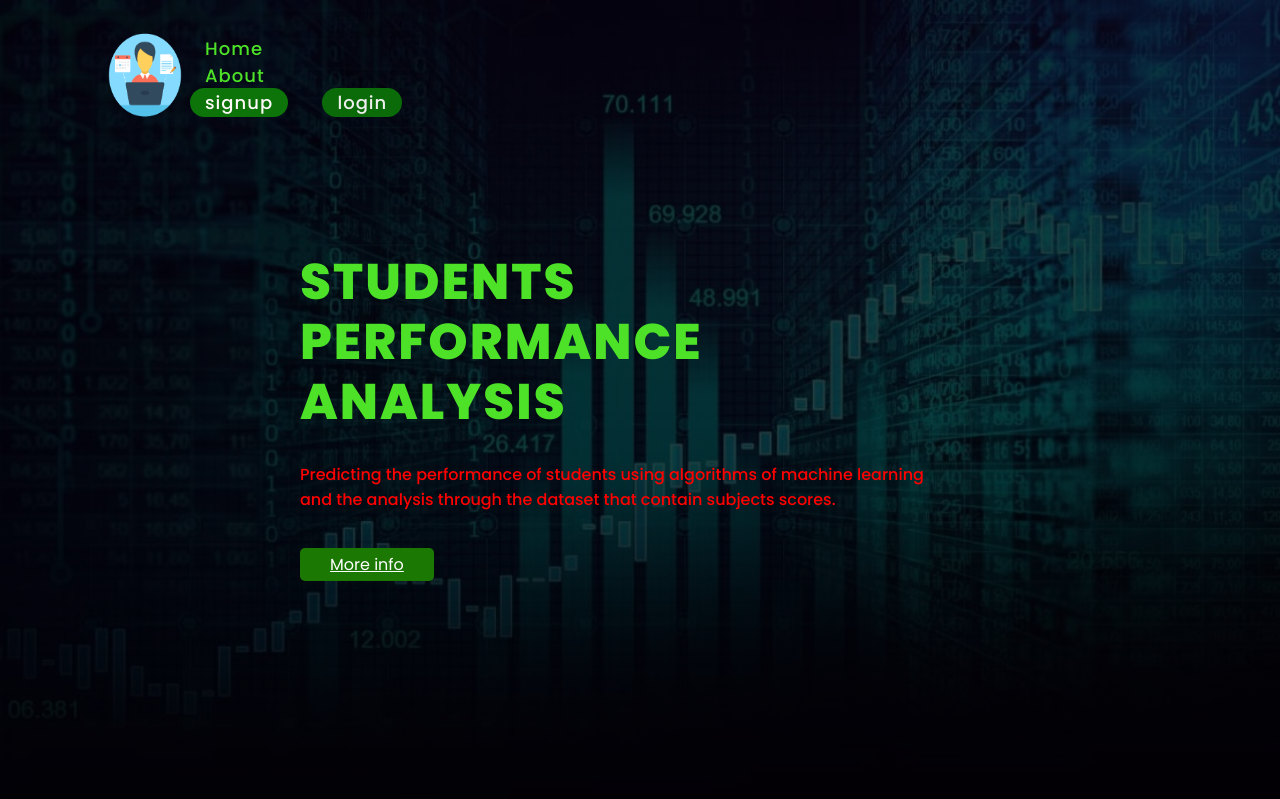
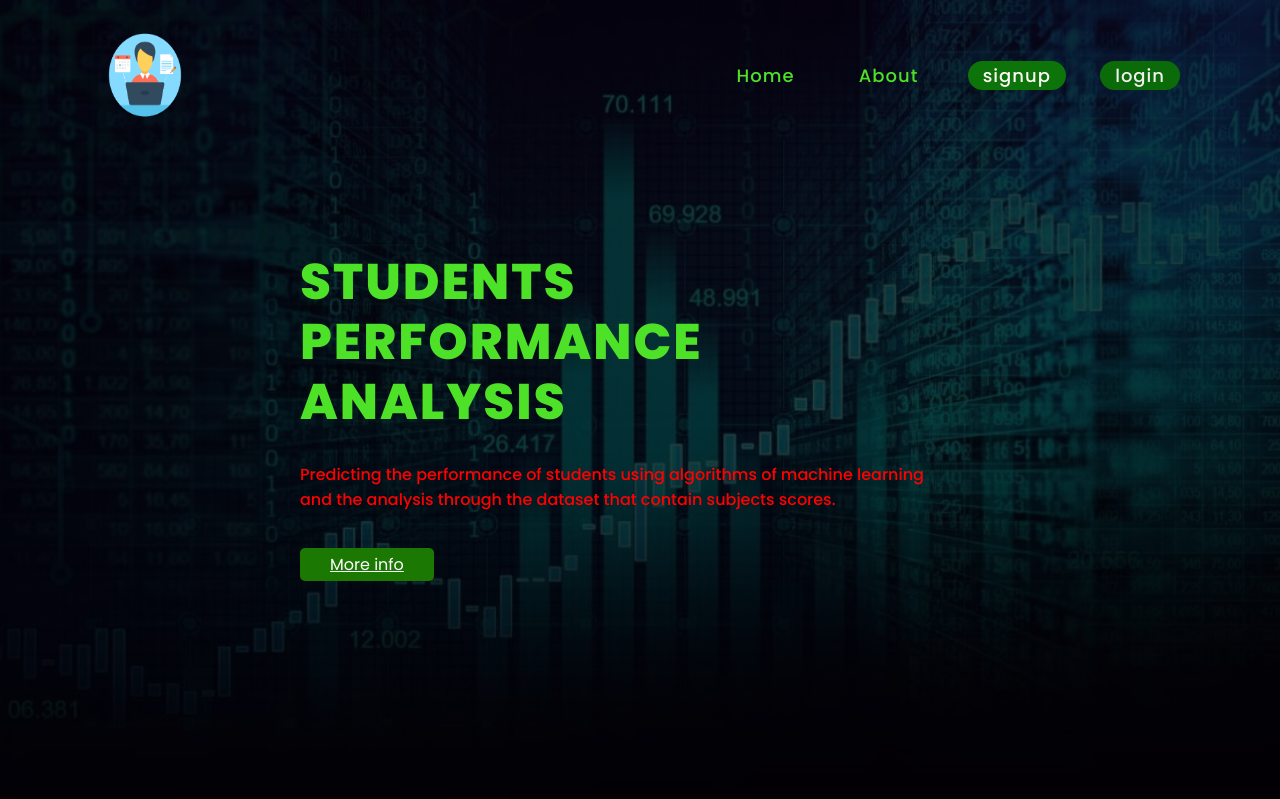
Before and after one commit to Ripunjay42/Student_performance_analyzer, a Flask app: page / in a window 1280 px wide; the page is wider, and only the part inside the window is pictured. Shown: the top 799 px of that part. Run offline with Flask 2, Linux system fonts and the light colour scheme; parts of the project's set-up code (start-up, migrations or seed data) failed here and were passed over; some libraries are stand-ins or nearby versions.

Commit message:
Add files via upload

```diff
--- a/static/style1.css
+++ b/static/style1.css
@@ -161,10 +161,10 @@ header .navigation a:not(:last-child)
 {
 	margin-right:30px;
 }
-header .navigation a:nth-child(2)
+/* header .navigation a:nth-child(2)
 {
 	margin-right:1050px;
-}
+} */
 header .navigation a:nth-child(3)
 {
 	color: rgb(255, 249, 249);
```
